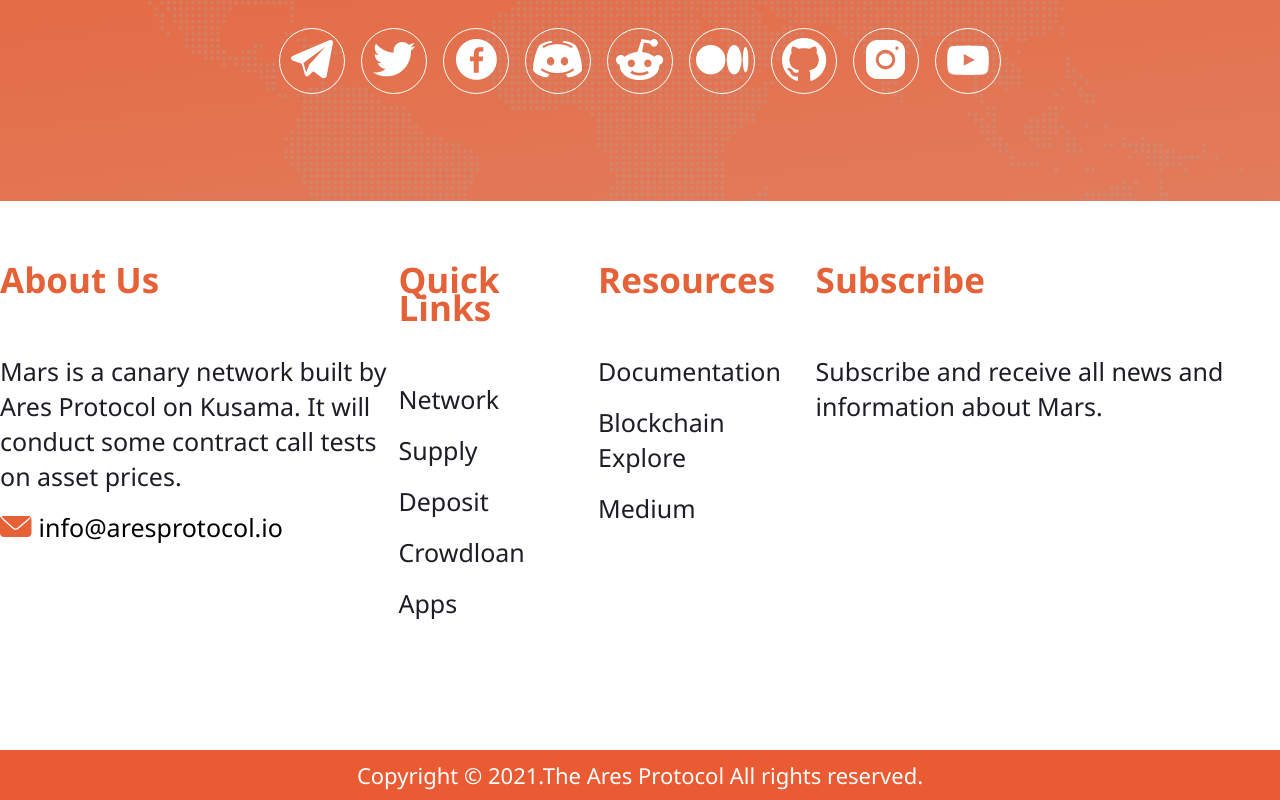
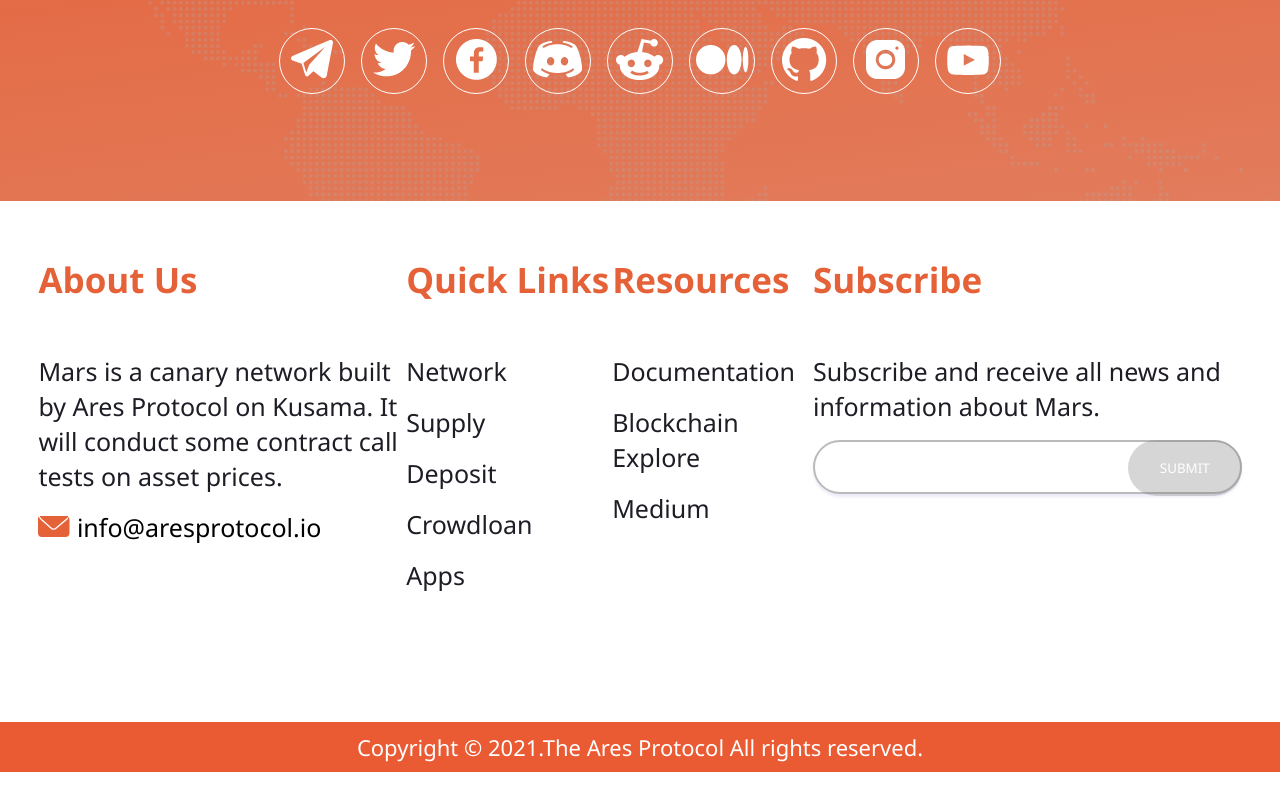
Before and after one commit to ffw0223/website2021, a React (Create React App) app: page / in a window 1280 px wide. Shown: the part 4192-4992 px from the top of the page. After the commit the page ends 4964 px from the top, so only its background shows below. Built offline with nearby package versions, Linux system fonts and the light colour scheme.

Commit message:
updated the style of the component Footer, and the functions of scbscribing done.

```diff
--- a/package.json
+++ b/package.json
@@ -18,6 +18,7 @@
     "i18next": "^20.4.0",
     "i18next-browser-languagedetector": "^6.1.2",
     "i18next-http-backend": "^1.3.0",
+    "lodash.debounce": "^4.0.8",
     "markdown-it": "^12.2.0",
     "react": "^17.0.2",
     "react-dom": "^17.0.2",
--- /dev/null
+++ b/src/components/Alert.js
@@ -0,0 +1,22 @@
+import { unmountComponentAtNode } from "react-dom";
+import styles from "./Alert.module.scss"
+
+const Alert = props => {
+	const handleCancel = event => {
+		unmountComponentAtNode(document.getElementById("mainModalContainer"));
+	}
+
+	return (<div className={styles.alertLayout}>
+		<div className={styles.modal}>
+			<div className={styles.modalLayout}>
+				<div className={styles.closeButton} onClick={handleCancel}>⤫</div>
+
+				<h3>{props.title}</h3>
+
+				<div className={styles.content}>{props.content}</div>
+			</div>
+		</div>
+	</div>);
+};
+
+export default Alert;
--- /dev/null
+++ b/src/components/Alert.module.scss
@@ -0,0 +1,57 @@
+.alertLayout {
+	position: fixed;
+	left: 0;
+	top: 0;
+	width: 100vw;
+	height: 100%;
+	background-color: rgba($color: #000000, $alpha: 0.5);
+	z-index: 100001;
+	display: flex;
+	justify-content: center;
+	align-items: center;
+	pointer-events: none;
+
+	.modal {
+		font-size: 25px;
+		background: #ffffff;
+		box-shadow: 0px 20px 40px rgba(30, 28, 36, 0.2);
+		border-radius: 15px;
+		font-family: "Segoe UI", Tahoma, Geneva, Verdana, sans-serif;
+		display: flex;
+		flex-direction: row;
+		justify-content: flex-end;
+		align-items: flex-end;
+		column-gap: 159px;
+		position: relative;
+
+		.closeButton {
+			position: absolute;
+			top: 1rem;
+			right: 1rem;
+			font-size: 1rem;
+			cursor: pointer;
+			pointer-events: all;
+			padding: 0.5rem;
+		}
+
+		.modalLayout {
+			padding: 5rem;
+			display: flex;
+			flex-direction: column;
+			row-gap: 2rem;
+
+			h3 {
+				font-size: 2rem;
+				font-weight: bold;
+				color: #e56239;
+				text-align: center;
+			}
+
+			.content {
+				max-width: 45rem;
+				text-align: center;
+				line-height: 2rem;
+			}
+		}
+	}
+}
--- a/src/i18n/config.ts
+++ b/src/i18n/config.ts
@@ -54,7 +54,10 @@ export const resources = {
       estimatedAMASRewards: "Estimated AMAS Rewards",
       email: "email",
       submit: "submit",
-      cancel: "cancel"
+      cancel: "cancel",
+      emailTip: "Enter your e-mail address in the correct format",
+      thanksForSubscribing: "Thank you for subscribing!",
+      thanksForSubscribingContent: "We will keep you up to date with all the information from the world of Ares Protocol."
     },
   },
   cn: {
@@ -112,7 +115,10 @@ export const resources = {
       estimatedAMASRewards: "预计$AMAS奖励",
       email: "电子邮箱",
       submit: "提交",
-      cancel: "取消"
+      cancel: "取消",
+      emailTip: "请输入格式正确的邮箱地址",
+      thanksForSubscribing: "谢谢您的订阅!",
+      thanksForSubscribingContent: "我们将为您提供来自《战神协议》世界的所有最新信息。火星的世界。"
     },
   },
 };
--- a/src/views/footer/Footer.js
+++ b/src/views/footer/Footer.js
@@ -1,8 +1,37 @@
+import { useState } from "react";
 import { useTranslation } from "react-i18next";
 import styles from "./Footer.module.scss";
+import debounce from "lodash.debounce";
+import { render } from "react-dom";
+import Alert from "../../components/Alert";
+import Config from "../../Config";
 
 const Footer = props => {
 	const { t } = useTranslation();
+	const [inputEmail, setInputEmail] = useState("");
+	const [isValidMail, setIsValidMail] = useState(true);
+
+	const checkMailAddress = event => {
+		const re = new RegExp("^[a-z0-9A-Z]+[- | a-z0-9A-Z . _]+@([a-z0-9A-Z]+(-[a-z0-9A-Z]+)?\\.)+[a-z]{2,}$")
+		if (re.test(event.target.value)) {
+			setIsValidMail(true);
+			setInputEmail(event.target.value);
+		} else {
+			setIsValidMail(false);
+		}
+	}
+	const handleInput = debounce(checkMailAddress, 1500);
+
+	const handleSubmit = async event => {
+		if (inputEmail) {
+			const result = await (await fetch(Config.baseMailAPI + Config.subscribeAPI + "?zip_code=mars&email=" + inputEmail)).json();
+			if (result.status) {
+				render(<Alert title={t("thanksForSubscribing")} content={t("thanksForSubscribingContent")} />, document.getElementById("mainModalContainer"));
+			} else {
+				console.warn(result.message);
+			}
+		}
+	}
 
 	return (<section className={styles.footerLayout}>
 		<div className={styles.content} id="footer">
@@ -13,7 +42,8 @@ const Footer = props => {
 			</div>
 
 			<div className={styles.card} style={{
-				textTransform: "capitalize"
+				textTransform: "capitalize",
+				minWidth: "206px"
 			}}>
 				<h3>{t("quickLinks")}</h3>
 				<div>{t("network")}</div>
@@ -34,7 +64,24 @@ const Footer = props => {
 				width: "472px"
 			}}>
 				<h3>{t("subscribe")}</h3>
+
 				<div>{t("subscribeInfo")}</div>
+
+				<div style={{
+					width: "100%",
+					position: "relative"
+				}}>
+					<input
+						className={styles.inputMail}
+						onChange={handleInput} />
+
+					<button
+						disabled={!inputEmail || !isValidMail}
+						className={styles.maxButton}
+						onClick={handleSubmit}>{t("submit")}</button>
+				</div>
+
+				{!isValidMail && (<div style={{ fontSize: "1rem" }}>{t("emailTip")}</div>)}
 			</div>
 		</div>
 
--- a/src/views/footer/Footer.module.scss
+++ b/src/views/footer/Footer.module.scss
@@ -6,13 +6,15 @@
 	width: 100%;
 
 	.content {
-		width: 100%;
+		width: 94%;
 		display: flex;
 		flex-direction: row;
 		justify-content: space-between;
 		align-items: flex-start;
 		// column-gap: 100px;
 		padding-bottom: 129px;
+		padding-left: 3%;
+		padding-right: 3%;
 
 		.card {
 			display: flex;
@@ -38,6 +40,46 @@
 			a {
 				text-decoration: none;
 				color: black;
+			}
+
+			.inputMail {
+				border: 2px solid #969696;
+				box-shadow: 0px 3px 3px rgba(0, 6, 166, 0.12);
+				opacity: 0.65;
+				border-radius: 49px;
+				padding-top: 1rem;
+				padding-bottom: 1rem;
+				padding-left: 2rem;
+				padding-right: 9rem;
+				background-color: white;
+				outline: none;
+				font-size: 1rem;
+				width: calc(100% - 11.2rem);
+			}
+
+			button:disabled {
+				filter: grayscale(100%);
+				opacity: 0.3;
+				pointer-events: none;
+			}
+
+			.maxButton {
+				cursor: pointer;
+				background: #e56239;
+				border-radius: 100px;
+				text-transform: uppercase;
+				padding-left: 2rem;
+				padding-right: 2rem;
+				padding-top: 1.2rem;
+				padding-bottom: 1.2rem;
+				outline: none;
+				position: absolute;
+				right: 0;
+				top: 0;
+				border: none;
+				font-family: "Segoe UI", Tahoma, Geneva, Verdana, sans-serif;
+				font-weight: 400;
+				color: #ffffff;
 			}
 		}
 	}
```
Also changed, not shown: 1 other file (tests, documents, lock files or other folders).
